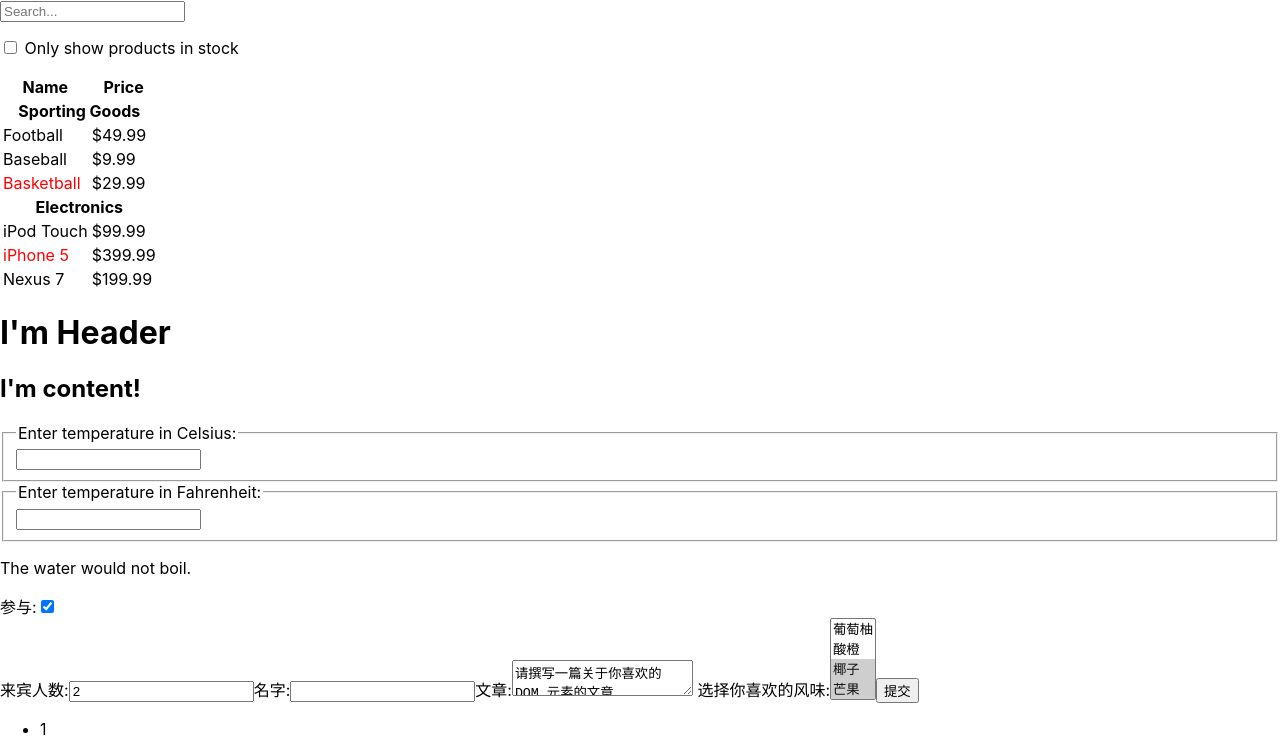
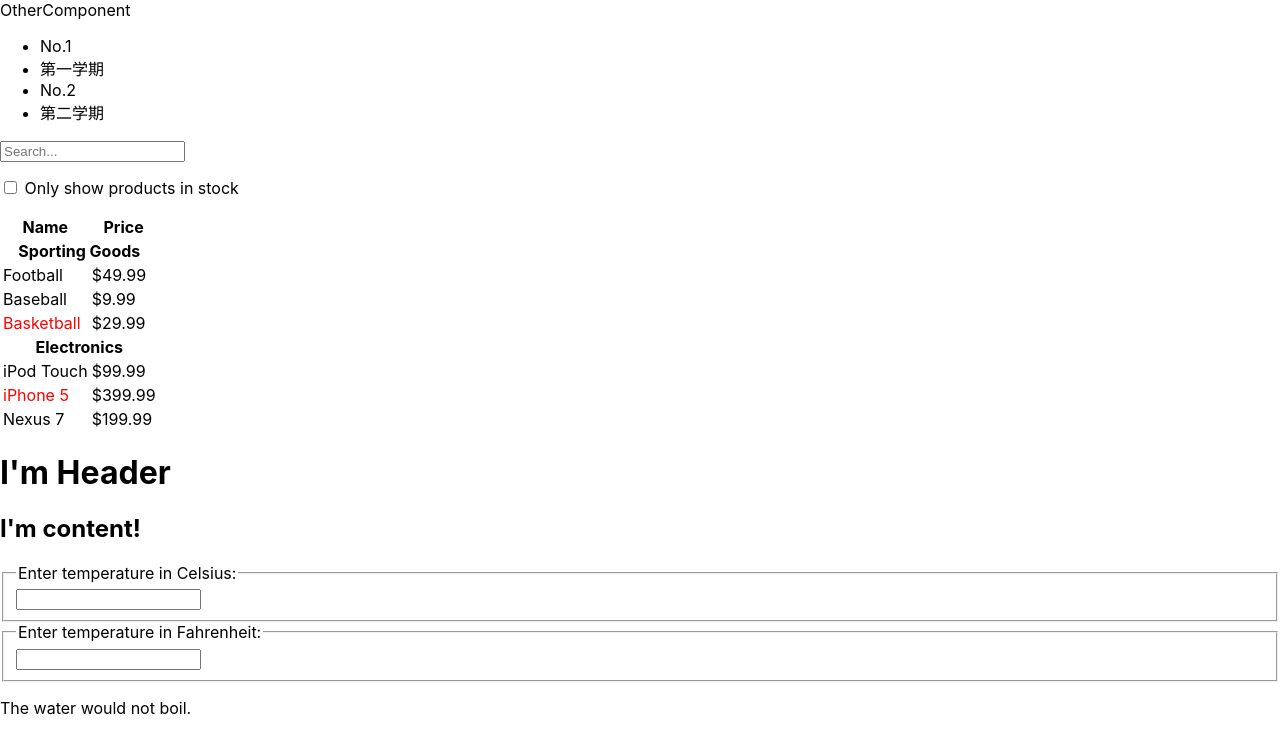
Before and after one commit to ChangLau/relearn-react-tencent, a React (Create React App) app: page / in a window 1280 px wide. Shown: the top 737 px of the page. Built offline with nearby package versions, Linux system fonts and the light colour scheme.

Commit message:
lazy load

```diff
--- /dev/null
+++ b/src/components/component/Fragment.js
@@ -0,0 +1,35 @@
+import React, { Fragment } from "react";
+
+const ListItem = props => {
+  return (
+    <Fragment>
+      {/* also can like this <></> */}
+      <li>{props.item.term}</li>
+      <li>{props.item.description}</li>
+    </Fragment>
+  );
+};
+
+const Glossary = () => {
+  const List = [
+    {
+      id: 1,
+      term: "No.1",
+      description: "第一学期"
+    },
+    {
+      id: 2,
+      term: "No.2",
+      description: "第二学期"
+    }
+  ];
+  return (
+    <ul>
+      {List.map(item => (
+        <ListItem item={item} key={item.id}></ListItem>
+      ))}
+    </ul>
+  );
+};
+
+export default Glossary;
--- /dev/null
+++ b/src/components/component/lazy/MyComponent.js
@@ -0,0 +1,20 @@
+import React, { Suspense } from "react";
+import MyErrorBoundary from "./MyErrorBoundary";
+
+const OtherComponent = React.lazy(() => import("./OtherComponent"));
+
+const MyComponent = () => {
+  return (
+    <div>
+      {/* 异常捕获边界 */}
+      <MyErrorBoundary>
+        {/* 异步组件加载 */}
+        <Suspense fallback="加载中....">
+          <OtherComponent></OtherComponent>
+        </Suspense>
+      </MyErrorBoundary>
+    </div>
+  );
+};
+
+export default MyComponent;
--- /dev/null
+++ b/src/components/component/lazy/MyErrorBoundary.js
@@ -0,0 +1,27 @@
+import React from "react";
+
+class ErrorBoundary extends React.Component {
+  constructor(props) {
+    super(props);
+    this.state = {
+      hasError: false
+    };
+  }
+
+  static getDerivedStateFromError(error) {
+    return { hasError: true };
+  }
+
+  componentDidCatch(error, errorInfo) {
+    console.log(error, errorInfo);
+  }
+
+  render() {
+    if (this.state.hasError) {
+      return <h1>Something went wrong</h1>;
+    }
+    return this.props.children;
+  }
+}
+
+export default ErrorBoundary;
--- /dev/null
+++ b/src/components/component/lazy/OtherComponent.js
@@ -0,0 +1,7 @@
+import React from "react";
+
+const OtherComponent = () => {
+  return <div>OtherComponent</div>;
+};
+
+export default OtherComponent;
--- a/src/components/main/Main.js
+++ b/src/components/main/Main.js
@@ -10,6 +10,8 @@ import Form from "../component/Form";
 import ImproveStatus from "../component/ImproveStatus";
 import Combination from "../component/Combination";
 import LittleProject from "../component/LittleProject";
+import Fragment from "../component/Fragment";
+import MyComponent from "../component/lazy/MyComponent";
 
 const Main = () => {
   const comment = {
@@ -62,6 +64,8 @@ const Main = () => {
   ];
   return (
     <div>
+      <MyComponent></MyComponent>
+      <Fragment></Fragment>
       <LittleProject products={PRODUCTS}></LittleProject>
       <Combination></Combination>
       <ImproveStatus></ImproveStatus>
```
